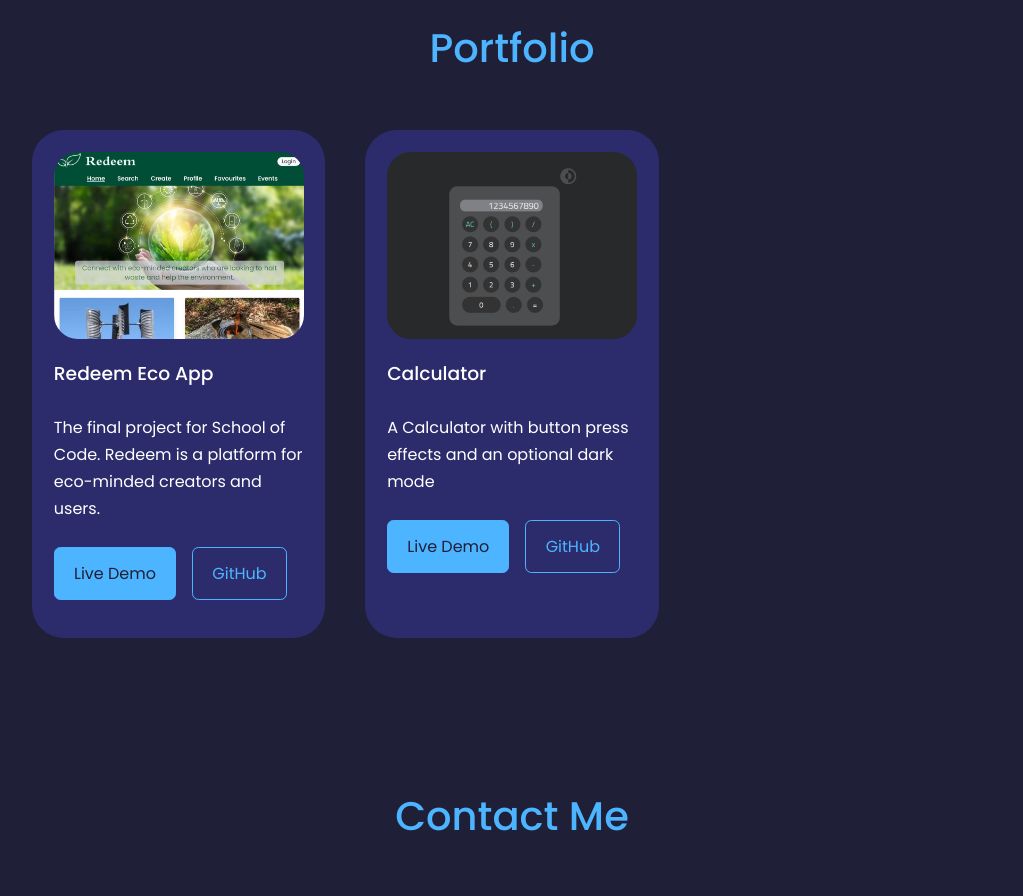
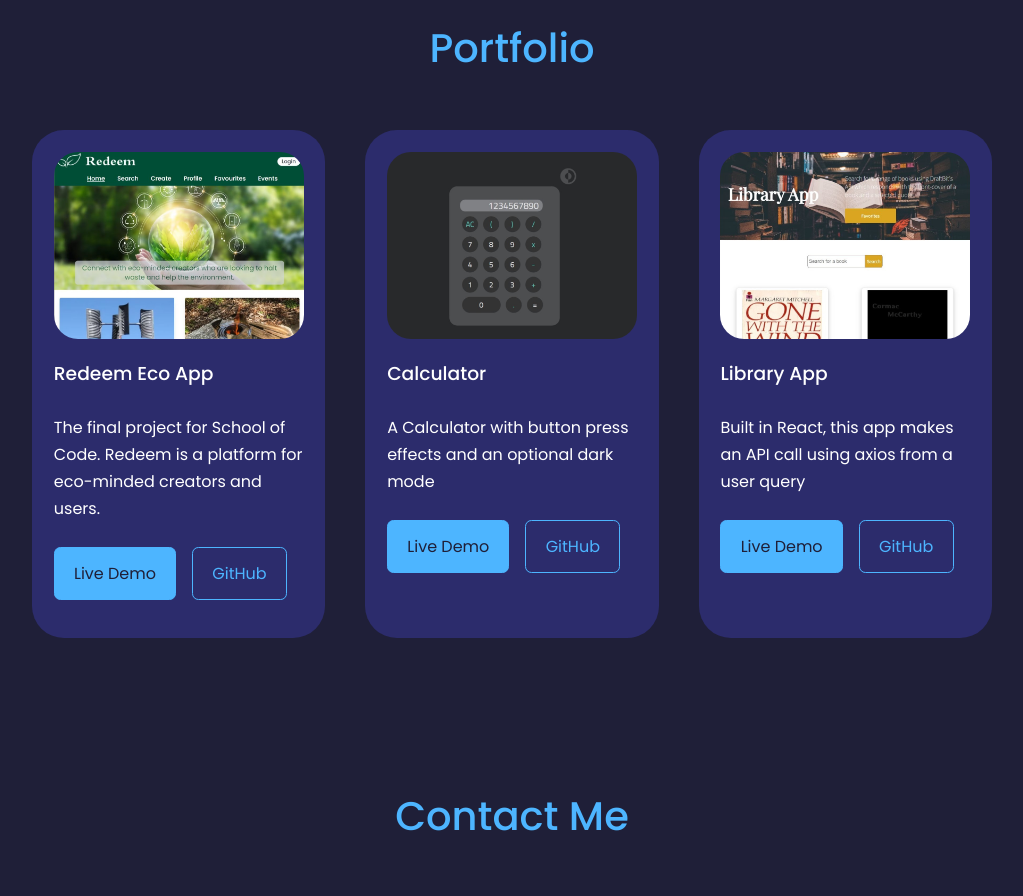
Before and after one commit to HairiBeast/portfolio, a React (Create React App) app: page / in a window 1280 px wide. Shown: the part 1440-2336 px from the top of the page, without its empty margins (128-1151 px from the left). Built offline with nearby package versions, Linux system fonts and the light colour scheme.

Commit message:
added library app to portfolio

```diff
--- a/src/components/portfolio/Portfolio.jsx
+++ b/src/components/portfolio/Portfolio.jsx
@@ -1,7 +1,8 @@
 import React from "react";
 import "./portfolio.css";
-import IMG1 from "../../assets/RedeemHomepage.jpg";
+import IMG1 from "../../assets/redeemHomepage.jpg";
 import IMG2 from "../../assets/calculator.jpg";
+import IMG3 from "../../assets/libraryApp.jpg";
 // Icons
 // import { SiHtml5 } from "react-icons/si";
 // import { DiJavascript } from "react-icons/di";
@@ -60,6 +61,16 @@ const data = [
       "A Calculator with button press effects and an optional dark mode",
     icon: "SiCss3",
   },
+  {
+    id: 3,
+    image: IMG3,
+    title: "Library App",
+    github: "https://github.com/HairiBeast/library-app",
+    demo: "https://harribestlibraryapp.netlify.app/",
+    description:
+      "Built in React, this app makes an API call using axios from a user query",
+    icon: "SiCss3",
+  },
 ];
 
 const Portfolio = () => {
```
Also changed, not shown: src/assets/libraryApp.jpg (added).
